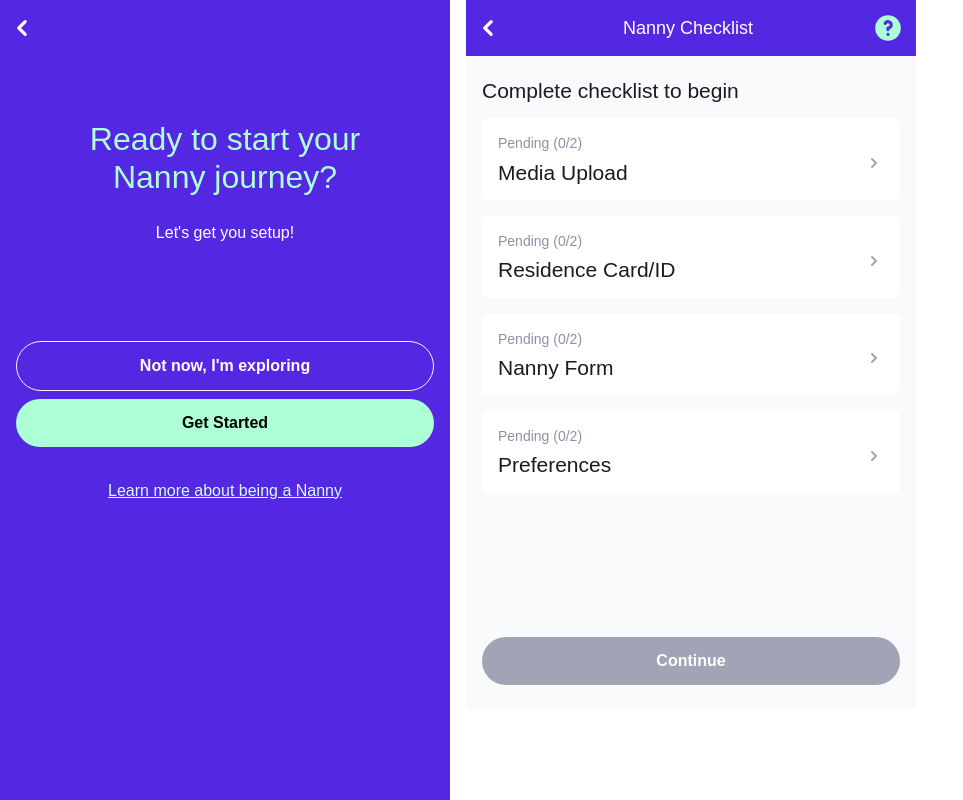
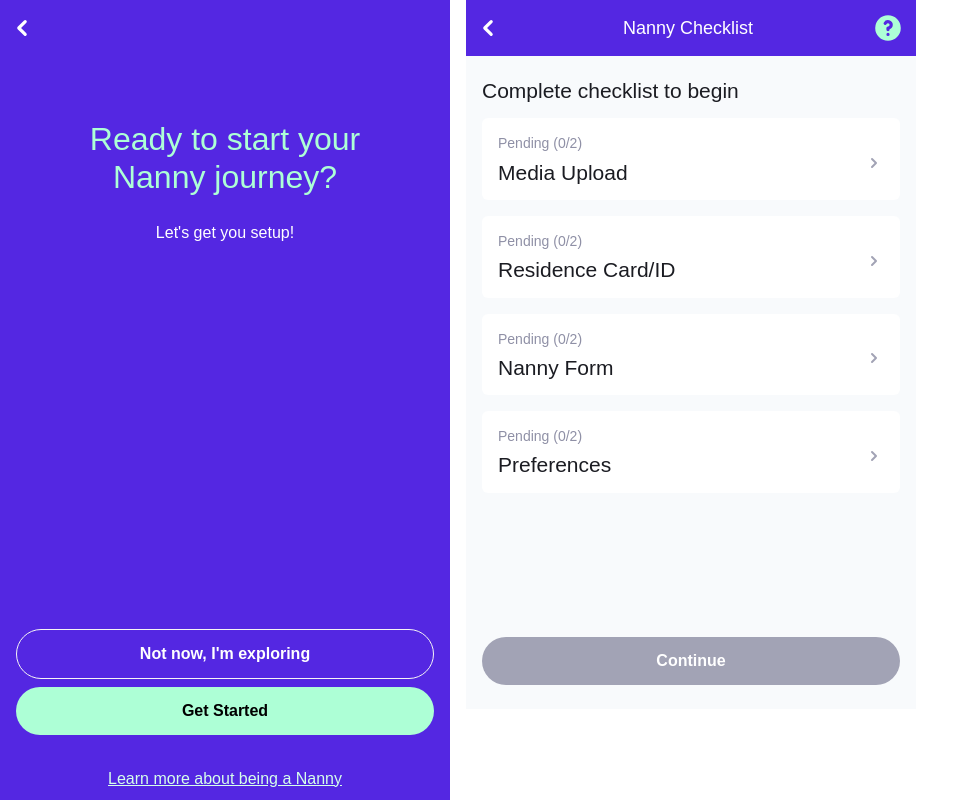
Before and after one commit to andres-codigo/nanny-nina, a Vue app: page /nanny-service-launch-checklist-onboarding in a window 1280 px wide. Shown: the top 800 px of the page, without its empty margins (0-963 px from the left). Built offline with nearby package versions, Linux system fonts and the light colour scheme.

Commit message:
[page] class updated on service launch start screen

```diff
--- a/src/pages/02-worker/nanny/service-launch-and-checklist/pages/ServiceLaunchStartScreen01.vue
+++ b/src/pages/02-worker/nanny/service-launch-and-checklist/pages/ServiceLaunchStartScreen01.vue
@@ -20,8 +20,8 @@ import ButtonSecondary from '../../../../../components/buttons/ButtonSecondary.v
 						* remove background colour in div as visual placeholder
 					-->
 				</div>
-				<div>
-					<div class="mt-24">
+				<div class="mt-96">
+					<div>
 						<ButtonOutlineLight text="Not now, I'm exploring" />
 					</div>
 					<div class="mt-2">
```
